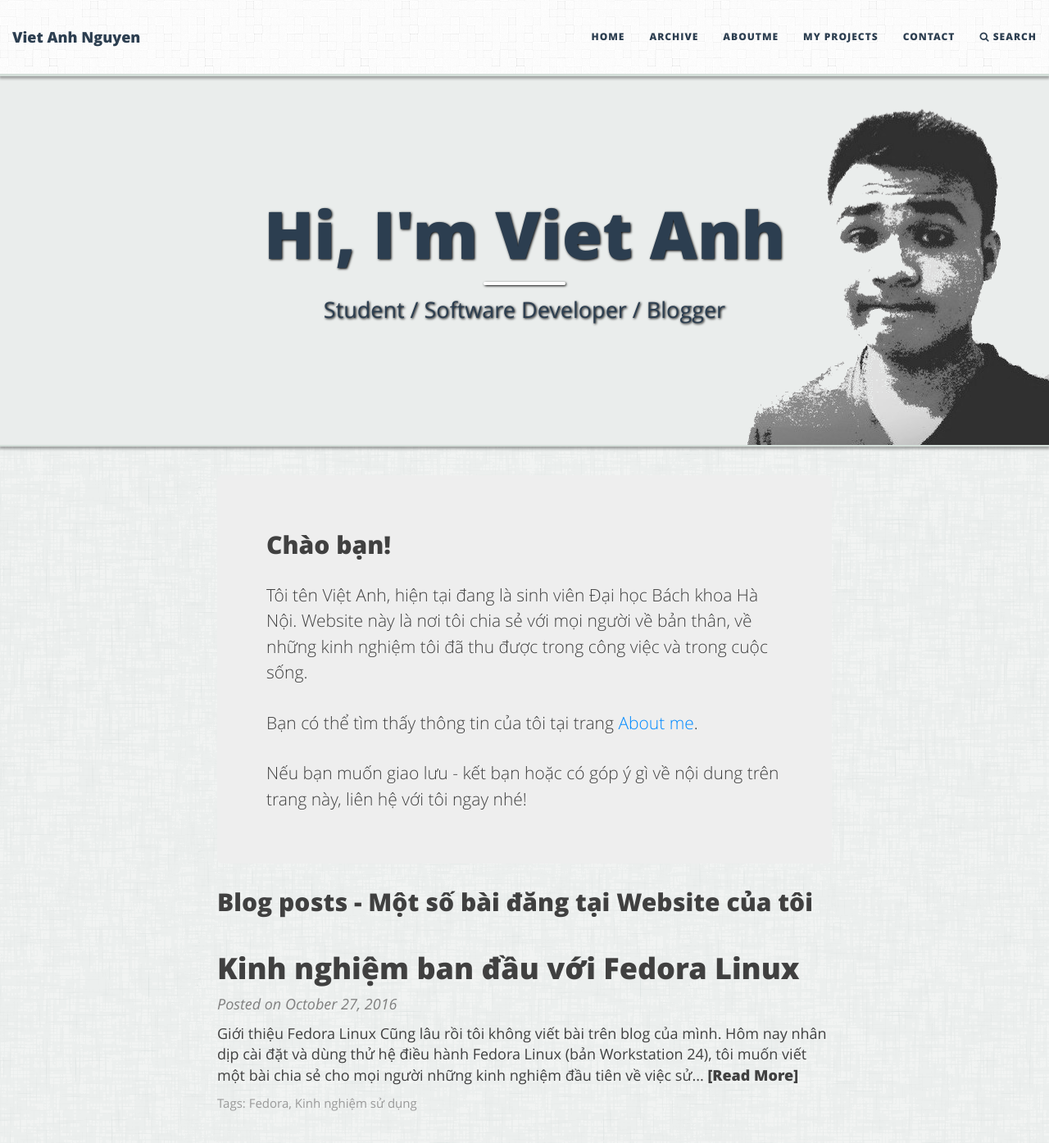
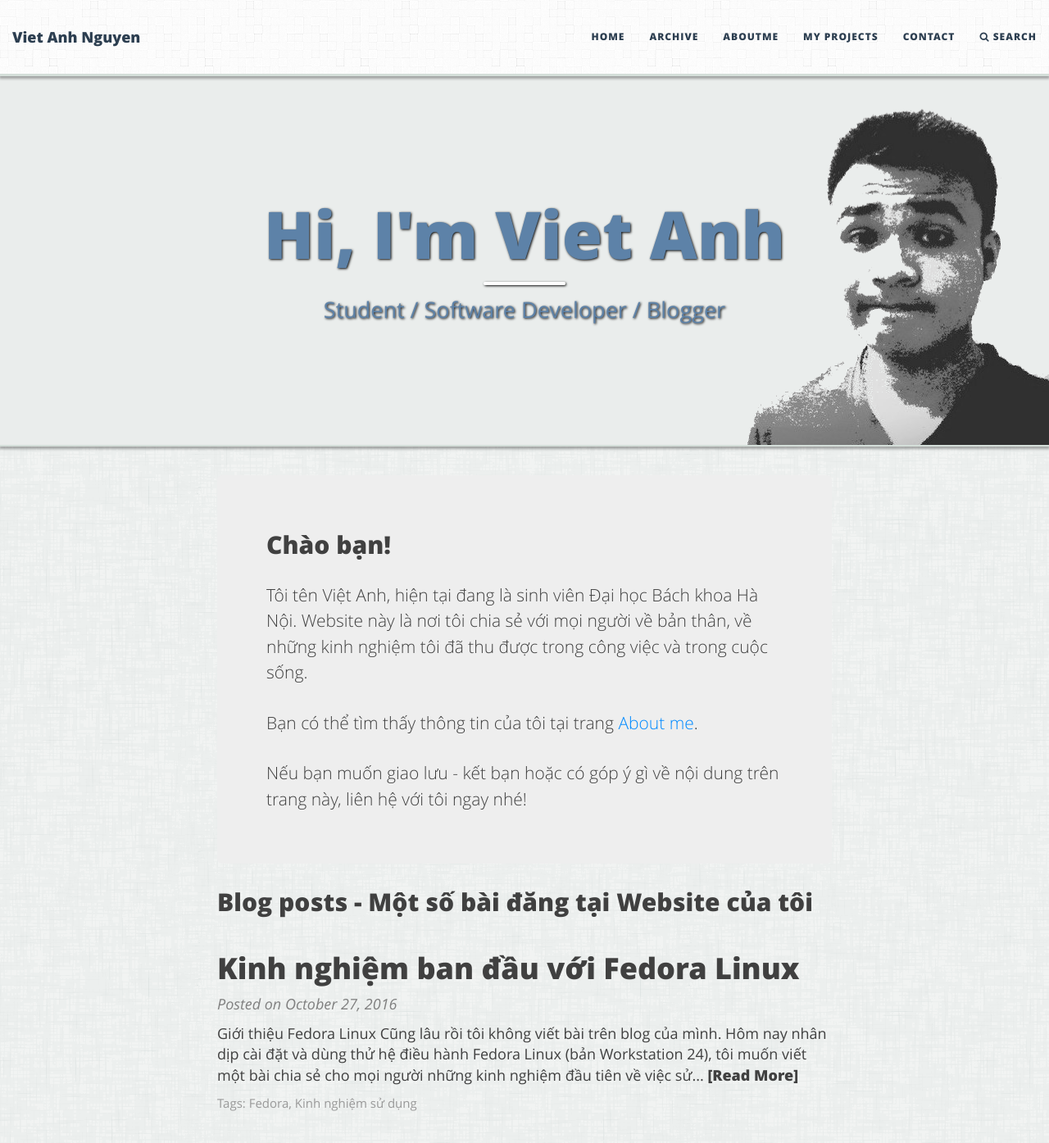
Before and after one commit to diglink/vietanhdev.github.io, a Jekyll site: the page built from index.html, in a window 1280 px wide and 1400 px high. Shown: the top 1395 px of the window at 82% size. Built offline with Jekyll 4.4.1, drawn with Linux system fonts in a browser that asks for light colours; the list of posts is cut into pages by our own code.

Commit message:
update website

```diff
--- a/index.html
+++ b/index.html
@@ -75,6 +75,6 @@ bigimg: "/files/background/vietanhdev.png"
 		background: #EAEDEC url("/files/background/vietanhdev.png") right bottom no-repeat;
 	}
   .page-heading h1, .page-subheading {
-    color: #2C3E50;
+    color: #5D82A8;
   }
 </style>
```
